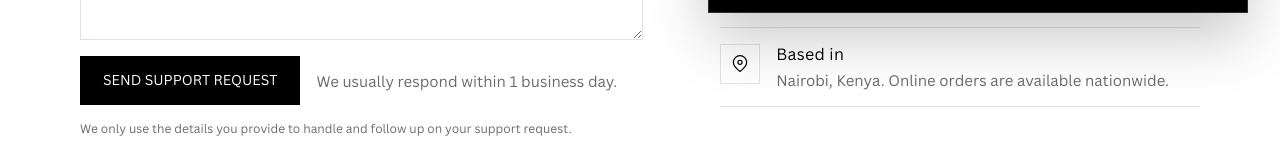
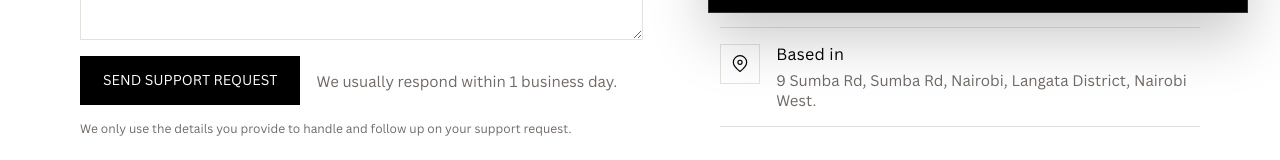
Before and after one commit to kiruwi/anai, a Nuxt app: page /contact in a window 1280 px wide. Shown: the part 755-915 px from the top of the page. Built offline with nearby package versions, Linux system fonts and the light colour scheme; no server answers.

Commit message:
location update

```diff
--- a/app/data/legalContent.ts
+++ b/app/data/legalContent.ts
@@ -18,7 +18,7 @@ export const lastUpdated = '10 June 2026'
 export const supportDetails = {
   email: 'Submit a support request at /contact so it receives a traceable request number.',
   phone: 'Phone: +254 758 807 077.',
-  location: 'Anai operates from Nairobi, Kenya.',
+  location: 'Anai operates from 9 Sumba Rd, Sumba Rd, Nairobi, Langata District, Nairobi West.',
 }
 
 export const legalPolicies: LegalPolicy[] = [
--- a/app/pages/contact/index.vue
+++ b/app/pages/contact/index.vue
@@ -112,7 +112,7 @@
             </svg>
             <div>
               <h2>Based in</h2>
-              <p>Nairobi, Kenya. Online orders are available nationwide.</p>
+              <p>9 Sumba Rd, Sumba Rd, Nairobi, Langata District, Nairobi West.</p>
             </div>
           </article>
         </div>
@@ -141,7 +141,7 @@
       </details>
       <details>
         <summary>Where is Anai based?</summary>
-        <p>Based in Nairobi, Kenya. Online orders are available nationwide.</p>
+        <p>9 Sumba Rd, Sumba Rd, Nairobi, Langata District, Nairobi West.</p>
       </details>
     </section>
   </section>
```
